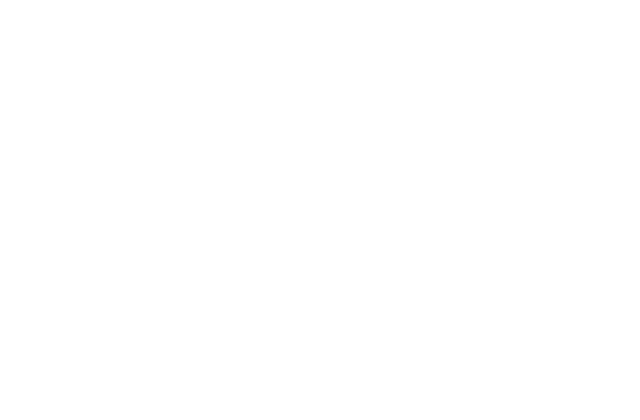
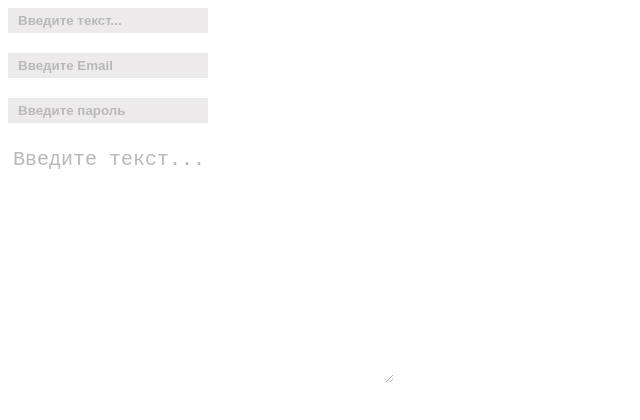
Before and after one commit to volirimx/FE104-react, a React (Vite) app: page / in a window 1280 px wide. Shown: the top 420 px of the page, without its empty margins (0-640 px from the left). Built offline with nearby package versions, Linux system fonts and the light colour scheme.

Commit message:
Aleksey-lesson38

```diff
--- a/src/App.tsx
+++ b/src/App.tsx
@@ -1,7 +1,17 @@
 import "./App.css";
+import { Form } from "./companents/Form/index.tsx";
+import { TextArea } from "./companents/FormTextArea/index.tsx";
 
 function App() {
-  return <div></div>;
+ return (
+  <>
+   <Form type="text" placeholder="Введите текст..." disabled={true} />
+   <Form type="Email" placeholder="Введите Email" disabled={false} />
+   <Form type="Password" placeholder="Введите пароль" disabled={false} />
+   <TextArea disabled={false} placeholder="Введите текст..." />
+  </>
+ );
+
 }
 
 export default App;
--- /dev/null
+++ b/src/companents/Form/index.module.css
@@ -0,0 +1,23 @@
+* {
+  box-sizing: border-box;
+}
+.input {
+  display: block;
+  font-weight: 600;
+  padding: 5px 10px;
+  margin: 0px 0px 20px;
+  width: 200px;
+  outline: 2px solid transparent;
+  border: none;
+  background-color: rgb(219, 215, 215);
+  opacity: 0.5;
+}
+
+.input:hover {
+  outline-color: rgb(141, 141, 144);
+}
+.input:focus {
+  background-color: #fff;
+  opacity: 1;
+  outline-color: transparent;
+}
--- /dev/null
+++ b/src/companents/Form/index.tsx
@@ -0,0 +1,36 @@
+import styles from "./index.module.css"
+import { useState, ChangeEvent } from "react"
+
+
+
+interface Form {
+ type: string,
+ placeholder: string
+ disabled?: boolean
+ cals?: string,
+ rows?: string
+}
+
+export const Form: React.FC<Form> = ({ type, placeholder, disabled }) => {
+ const [isValue, setValue] = useState<string>("");
+
+
+ const handleInputChange = (e: ChangeEvent<HTMLInputElement>) => {
+  return setValue(e.target.value)
+ }
+
+ return (
+  <>
+   <input
+    className={styles.input}
+    type={type}
+    value={isValue}
+    onChange={handleInputChange}
+    placeholder={placeholder}
+    disabled={disabled}
+   />
+  </>
+ )
+
+
+}
--- /dev/null
+++ b/src/companents/FormTextArea/index.module.css
@@ -0,0 +1,18 @@
+.textarea {
+  font-weight: 500;
+  font-size: 20px;
+  outline: 2px solid transparent;
+  border: none;
+  padding: 5px 5px;
+  opacity: 0.5;
+}
+
+.textarea:hover {
+  outline-color: rgb(141, 141, 144);
+}
+
+.textarea:focus {
+  opacity: 1;
+  outline-color: rgb(141, 141, 144);
+  background-color: rgb(235, 231, 231);
+}
--- /dev/null
+++ b/src/companents/FormTextArea/index.tsx
@@ -0,0 +1,24 @@
+import styles from "./index.module.css"
+
+
+
+interface TextArea {
+ placeholder: string,
+ disabled?: boolean
+}
+
+
+export const TextArea: React.FC<TextArea> = ({ placeholder, disabled }) => {
+ return (
+  <>
+   <textarea
+    className={styles.textarea}
+    cols={30}
+    rows={10}
+    placeholder={placeholder}
+    disabled={disabled}>
+   </textarea>
+  </>
+ )
+
+}
```
